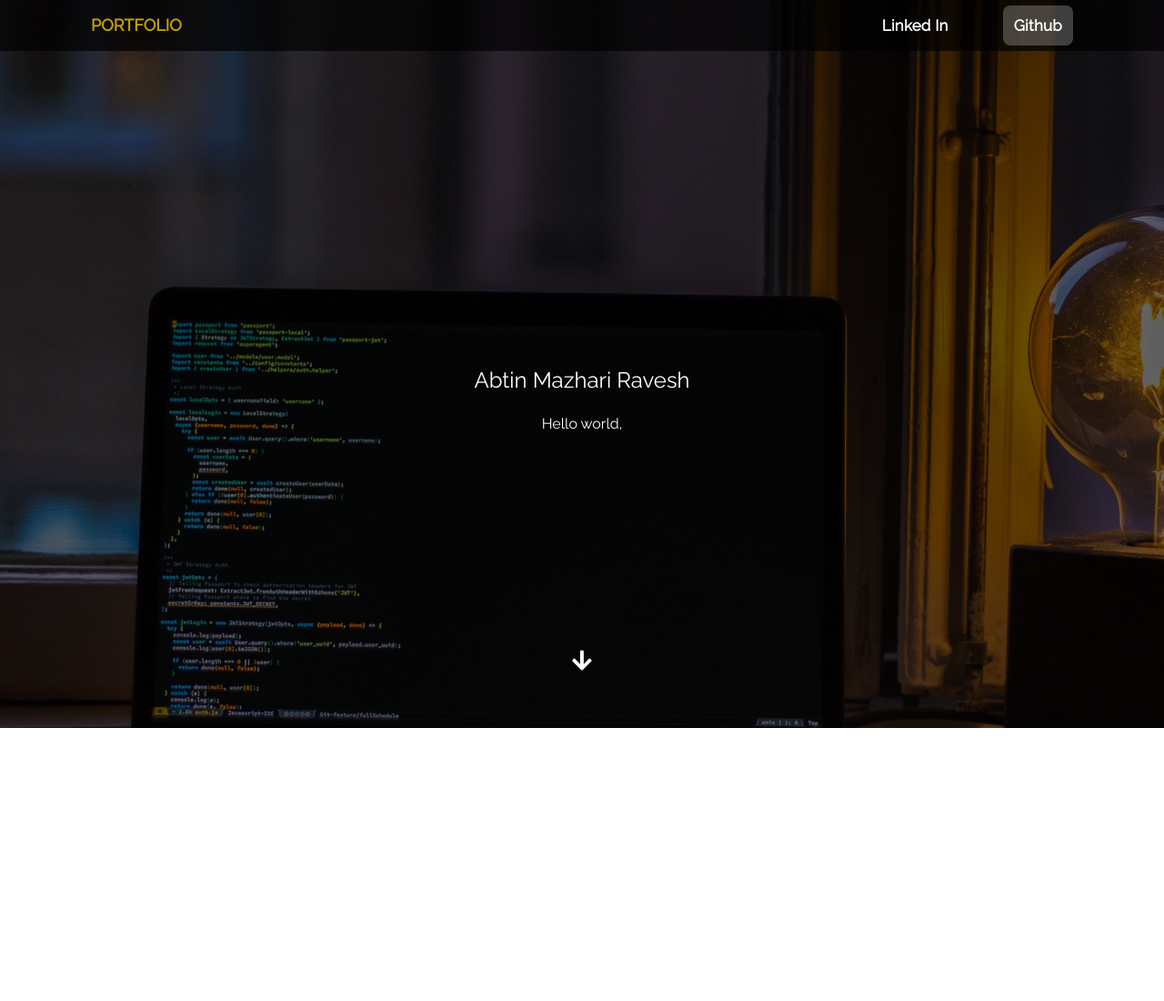
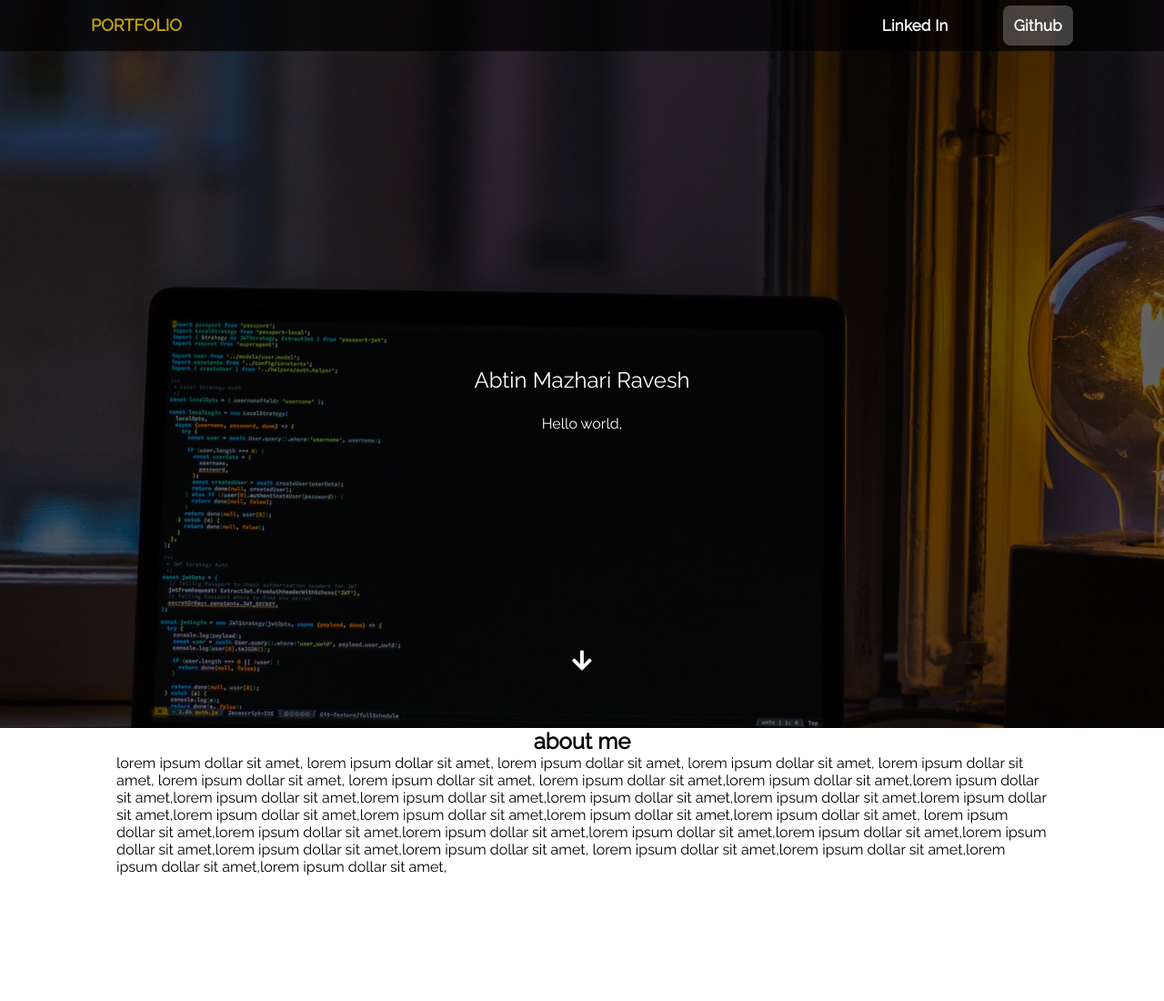
Before and after one commit to Abtin-R/index-page, a plain HTML site: page index.html in a window 1280 px wide. Shown: the whole page at 91% size. Before the commit the page ends 800 px from the top, so only its background shows below. Drawn offline with Linux system fonts and the light colour scheme.

Commit message:
basic about me skeleton

```diff
--- a/index.css
+++ b/index.css
@@ -261,14 +261,14 @@ nav ul li + li {
 }
 
 #full {
-    position: fixed;
+    position: absolute;
     width: 100%;
     height: 100vh;
 
 }
 
 #center {
-    position: fixed;
+    position: absolute;
     width: 100%;
     height: calc(100vh - 56px);
     display: flex;
@@ -282,10 +282,20 @@ nav ul li + li {
 
 }
 #bottom {
-    position: fixed;
+    position: absolute;
     width: 100%;
     height: calc(100vh - 56px);
     display: flex;
     align-items: flex-end;
     justify-content: center;
 }
+#aboutMe {
+    margin: 0 auto;
+    width: 80%;
+    height: 300px;
+    text-align: center;
+}
+
+#aboutMe p{
+    text-align: left;
+}
--- a/index.html
+++ b/index.html
@@ -55,5 +55,14 @@
 
             </div>
         </div>
+
+        <div id="aboutMe">
+            <h2>about me</h2>
+            <p>lorem ipsum dollar sit amet, lorem ipsum dollar sit amet, lorem ipsum dollar sit amet, lorem ipsum dollar sit amet, lorem ipsum dollar sit amet, lorem ipsum dollar sit amet, lorem ipsum dollar sit amet,
+                lorem ipsum dollar sit amet,lorem ipsum dollar sit amet,lorem ipsum dollar sit amet,lorem ipsum dollar sit amet,lorem ipsum dollar sit amet,lorem ipsum dollar sit amet,lorem ipsum dollar sit amet,lorem ipsum dollar sit amet,lorem ipsum dollar sit amet,lorem ipsum dollar sit amet,lorem ipsum dollar sit amet,lorem ipsum dollar sit amet,
+                lorem ipsum dollar sit amet,lorem ipsum dollar sit amet,lorem ipsum dollar sit amet,lorem ipsum dollar sit amet,lorem ipsum dollar sit amet,lorem ipsum dollar sit amet,lorem ipsum dollar sit amet,lorem ipsum dollar sit amet,
+                lorem ipsum dollar sit amet,lorem ipsum dollar sit amet,lorem ipsum dollar sit amet,lorem ipsum dollar sit amet,
+            </p>
+        </div>
     </body>
 </html>
```
